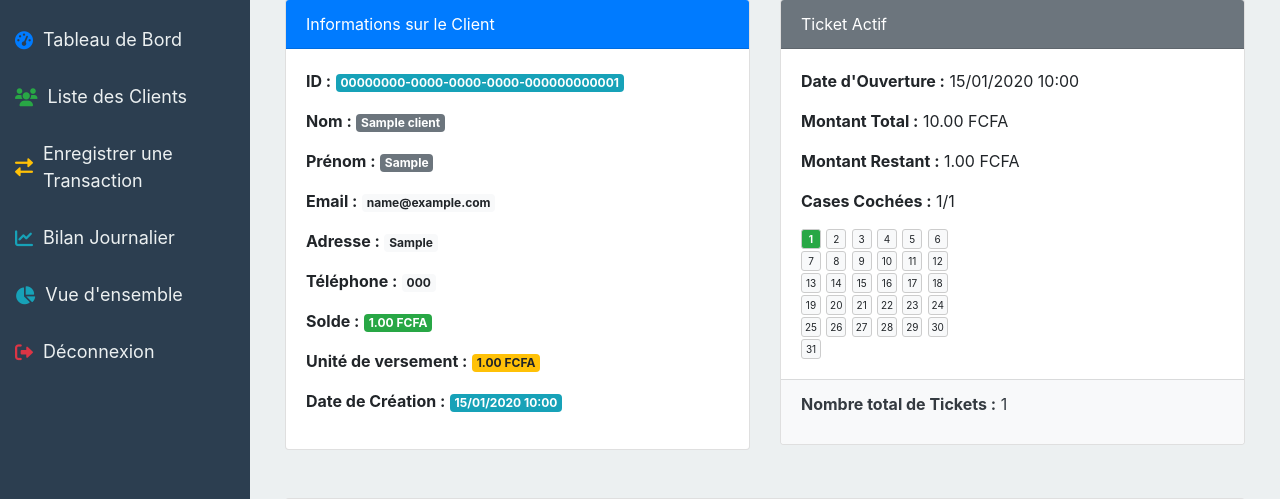
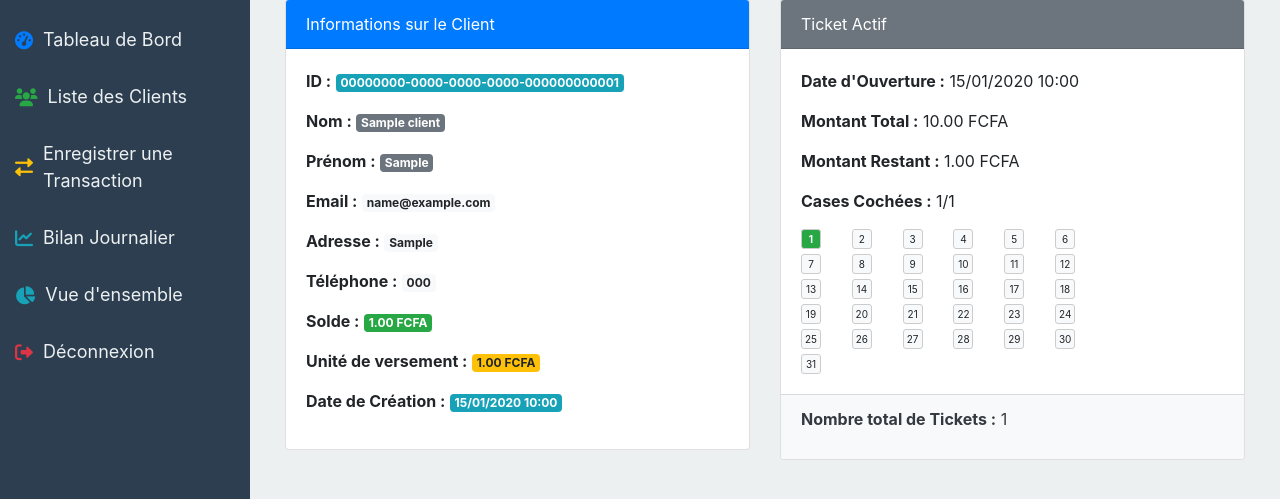
Before and after one commit to HamaBarhamou/gestion_depots, a Django app: page /clients/00000000-0000-0000-0000-000000000001/ in a window 1280 px wide. Shown: the part 187-686 px from the top of the page. Run offline with Django 5.2, Linux system fonts and the light colour scheme; a user stored in the database is signed in; tables that the repository leaves empty hold one stand-in row (values such as "Sample post"); some libraries are stand-ins or nearby versions.

Commit message:
Ajustement des cases coché dans detail_client.html

```diff
--- a/comptes/templates/comptes/detail_client.html
+++ b/comptes/templates/comptes/detail_client.html
@@ -104,9 +104,9 @@
 .ticket-card {
     display: grid;
     grid-template-columns: repeat(6, 1fr);
-    gap: 2px;
-    margin-top: 15px;
-    width: 150px;
+    gap: 5px;
+    margin-top: 10px;
+    width: 300px;
 }
 .ticket-case {
     width: 20px;
```
